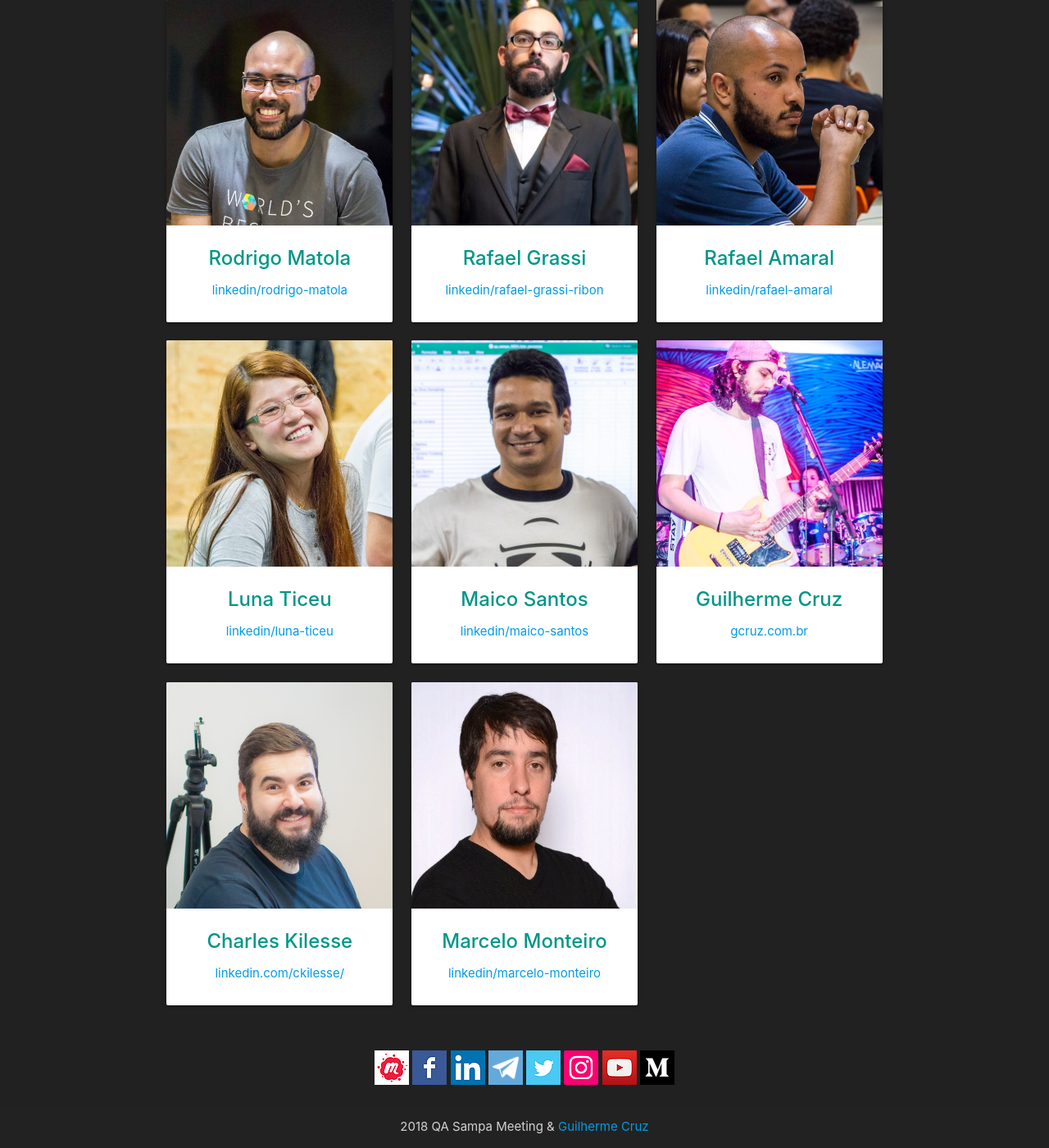
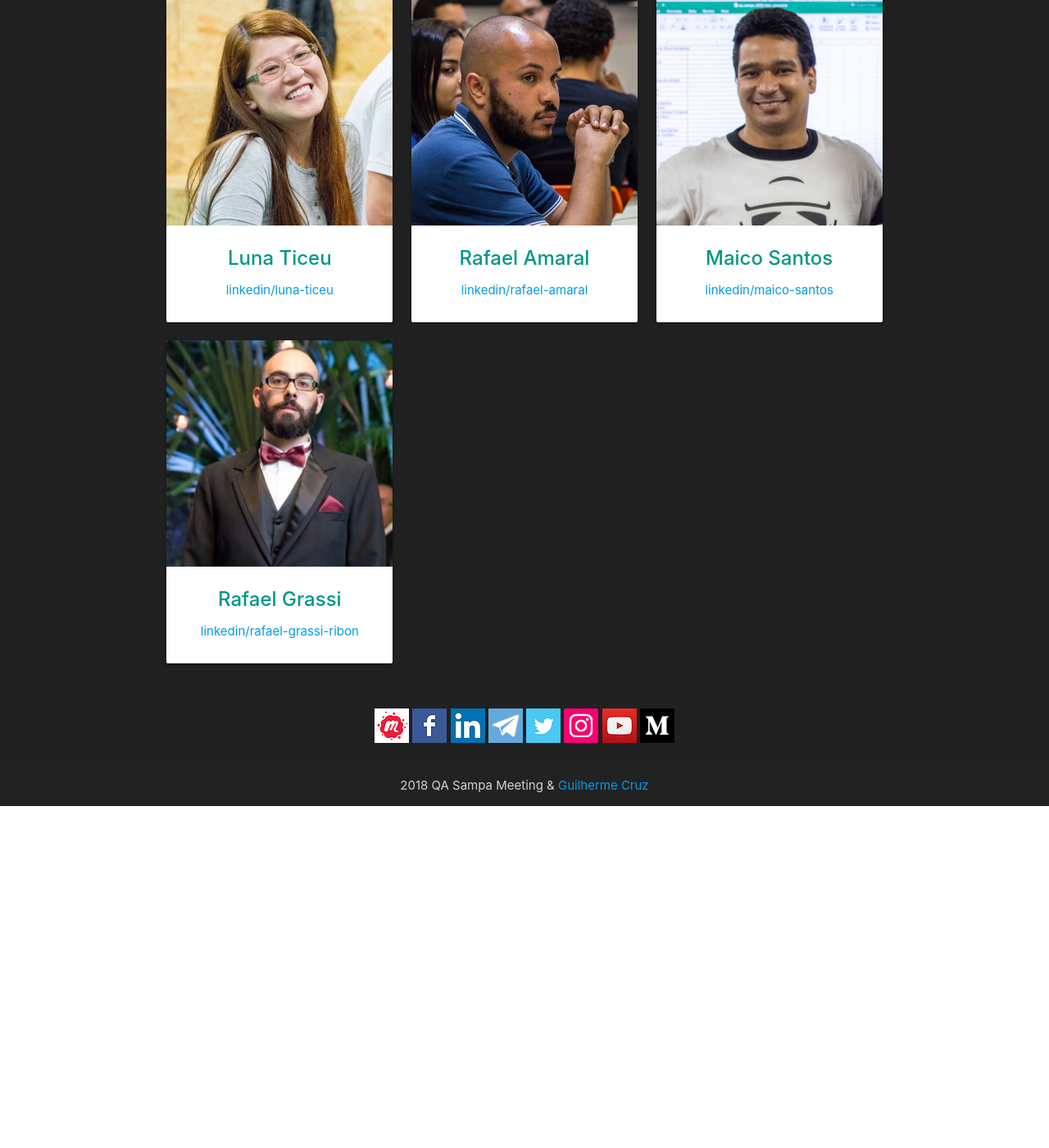
Before and after one commit to qasampameeting/qasampameeting.github.io, a Jekyll site: the page built from team.md, in a window 1280 px wide and 1400 px high, scrolled down 647 px. Shown: the whole window at 82% size. Built offline with Jekyll 4.4.1, drawn with Linux system fonts in a browser that asks for light colours; nearby versions of some CDN libraries; after the commit the page ends 1630 px from its top, so only the background shows below that.

Commit message:
removing team members

```diff
--- a/_data/team.yml
+++ b/_data/team.yml
@@ -14,42 +14,22 @@
   link: https://www.linkedin.com/in/nathalia-freire-43620331/
   link_text: linkedin/nathalia-freire
 
-- name: Rodrigo Matola
-  image: rodrigo-matola.jpg
-  link: https://www.linkedin.com/in/rodrigomatola/
-  link_text: linkedin/rodrigo-matola
-
-- name: Rafael Grassi
-  image: rafael-grassi.jpg
-  link: https://www.linkedin.com/in/rafael-grassi-ribon-2797b4b2/
-  link_text: linkedin/rafael-grassi-ribon
+- name: Luna Ticeu
+  image: luna-ticeu.jpg
+  link: https://www.linkedin.com/in/luna-ticeu-ctfl-ctfl-at-373a95104/
+  link_text: linkedin/luna-ticeu
 
 - name: Rafael Amaral
   image: rafael-amaral.jpg
   link: https://www.linkedin.com/in/amaralrfl/
   link_text: linkedin/rafael-amaral
 
-- name: Luna Ticeu
-  image: luna-ticeu.jpg
-  link: https://www.linkedin.com/in/luna-ticeu-ctfl-ctfl-at-373a95104/
-  link_text: linkedin/luna-ticeu
-
 - name: Maico Santos
   image: maico-santos.jpg
   link: https://www.linkedin.com/in/maico-santos-8470031a/
   link_text: linkedin/maico-santos
 
-- name: Guilherme Cruz
-  image: guilherme-cruz.jpg
-  link: http://gcruz.com.br
-  link_text: gcruz.com.br
-
-- name: Charles Kilesse
-  image: charles-kilesse.jpg
-  link: https://www.linkedin.com/in/ckilesse/
-  link_text: linkedin.com/ckilesse/
-
-- name: Marcelo Monteiro
-  image: marcelo-monteiro.jpg
-  link: https://www.linkedin.com/in/marcelo-monteiro-7887666b/
-  link_text: linkedin/marcelo-monteiro
+- name: Rafael Grassi
+  image: rafael-grassi.jpg
+  link: https://www.linkedin.com/in/rafael-grassi-ribon-2797b4b2/
+  link_text: linkedin/rafael-grassi-ribon
```
Also changed, not shown: assets/img/team/charles-kilesse.jpg (deleted), assets/img/team/guilherme-cruz.jpg (deleted), assets/img/team/marcelo-monteiro.jpg (deleted), assets/img/team/rodrigo-matola.jpg (deleted).
